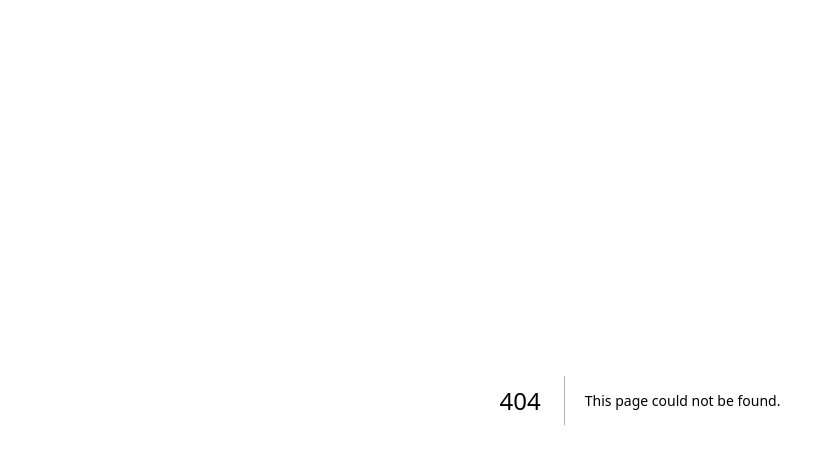
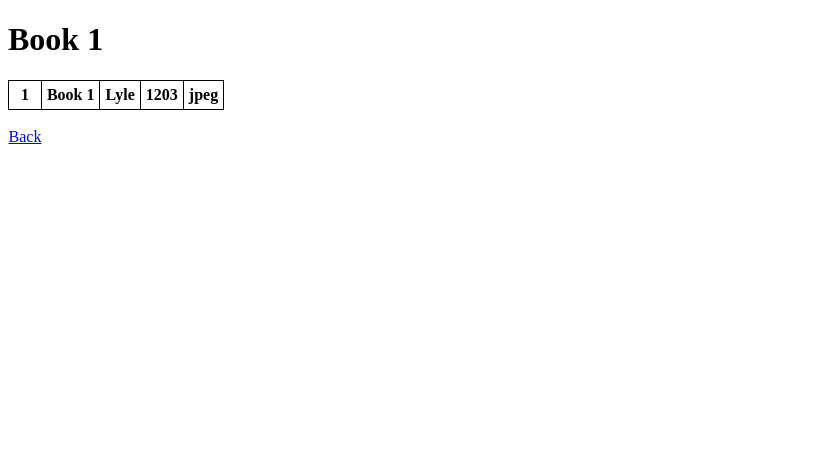
Before and after one commit to djantos27/proj2-daniel-jantos, a Next.js app: page /collection/1 in a window 1280 px wide. Before the commit this address had no page. Shown: the top 464 px of the page, without its empty margins (0-835 px from the left). Built offline with nearby package versions, Linux system fonts and the light colour scheme; data requests are answered from the project's data file.

Commit message:
Able to click "more" link and go to a single book table Also added the back button to go back to collection created an error window if the book does not exist

```diff
--- a/app/admin/page.js
+++ b/app/admin/page.js
@@ -2,6 +2,7 @@
 //              with ability to click on edit or delete
 
 import styles from "./styles.module.css";
+import Link from "next/link";
 
 export default async function Books()
 {
--- /dev/null
+++ b/app/collection/[bookid]/page.js
@@ -0,0 +1,34 @@
+// Single ID page to display all params from one single book
+
+import styles from "./styles.module.css";
+import Link from "next/link";
+
+export default async function Singlebook({params})
+{
+    const data = await fetch(`http://localhost:4000/books/${params.bookid}`);
+    if (!data.ok)
+        {
+        return <h1>Book not found</h1>;
+        }
+    const book = await data.json();
+
+    return (
+        <div>
+            <h1>{book.title}</h1>
+            <table className={styles.books_table}>
+                <thead>
+                    <tr>
+                        <th>{book.id}</th>
+                        <th>{book.title}</th>
+                        <th>{book.author}</th>
+                        <th>{book.year}</th>
+                        <th>{book.image}</th>
+                    </tr>
+                    <br>
+                    </br>
+                    <tr><Link href={`/collection`}>Back</Link></tr>
+                </thead>
+            </table>
+        </div>
+    )
+}
--- /dev/null
+++ b/app/collection/[bookid]/styles.module.css
@@ -0,0 +1,8 @@
+.books_table td, .books_table th {
+    border: 1px solid black;
+    padding: 5px;
+}
+
+.books_table {
+    border-collapse: collapse;
+}
--- a/app/collection/page.js
+++ b/app/collection/page.js
@@ -17,7 +17,7 @@ export default async function List()
                             <ul key ={book.id}>
                                 <dt>{book.id}&nbsp;
                                     {book.title}&nbsp;
-                                    <Link href={'/collection/${book.id}'}>More</Link></dt>
+                                    <Link href={`/collection/${book.id}`}>More</Link></dt>
                             </ul>
                         )   )
                     }
```
